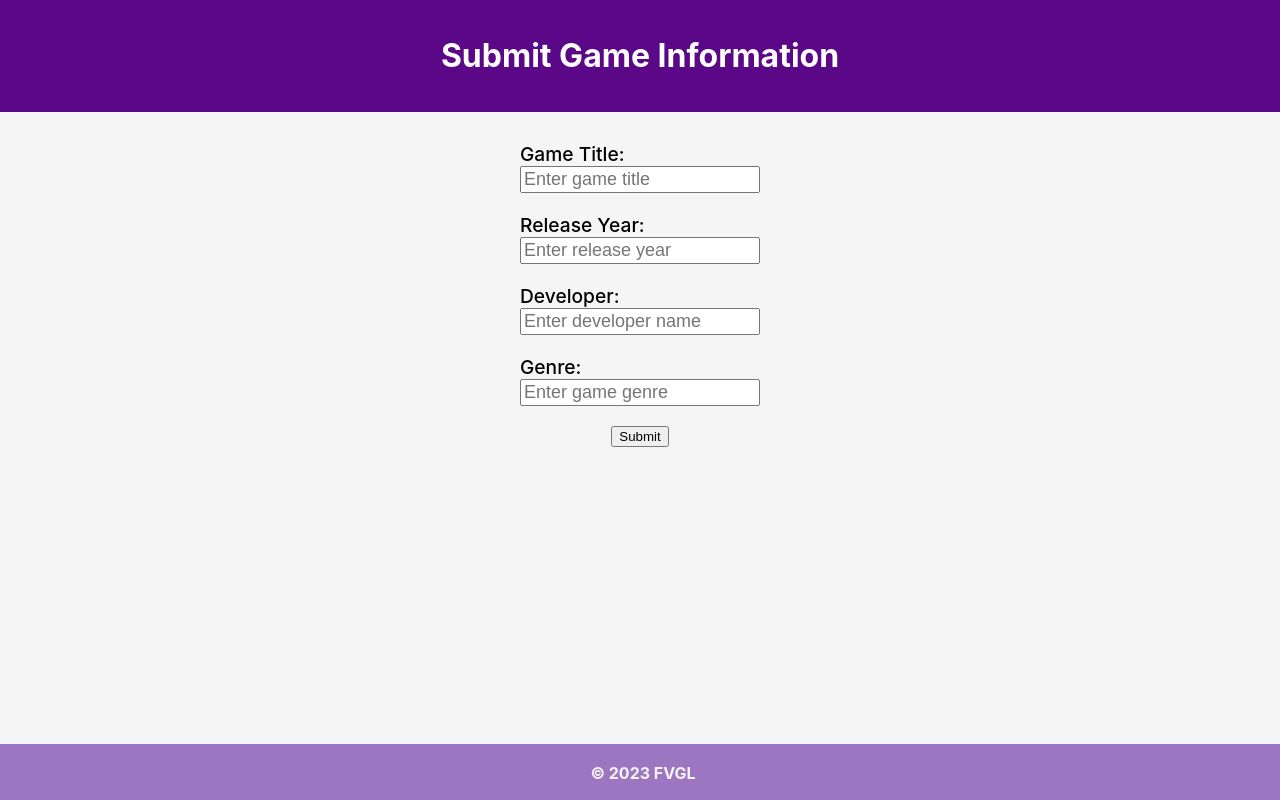
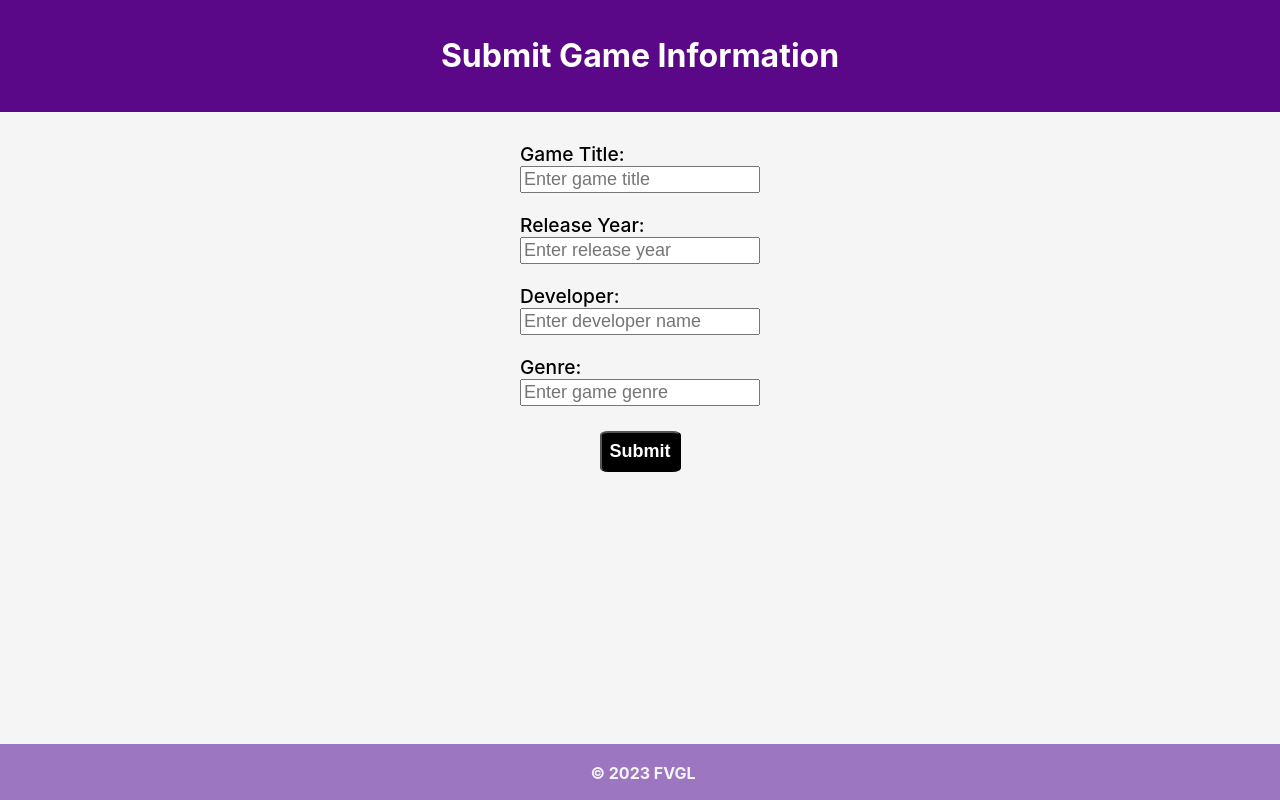
Before and after one commit to nikobatzi1990/fvgl, a React (Create React App) app in the folder client/: page /submission in a window 1280 px wide. Built offline with nearby package versions, Linux system fonts and the light colour scheme.

Commit message:
style: buttons

```diff
--- a/client/src/pages/Homepage.jsx
+++ b/client/src/pages/Homepage.jsx
@@ -54,11 +54,11 @@ function Homepage() {
                 year={game.release_year}
                 genre={game.genre} />
               <Button
-                className='delete__button'
+                className='delete__button button'
                 text="Delete"
                 onClick={ handleDeletion }/>
               <Button
-                className='edit__button'
+                className='edit__button button'
                 text="Edit"
                 onClick={() => navigate(`/${game.id}/edit`)}/>
             </div>
--- a/client/src/pages/Submission.jsx
+++ b/client/src/pages/Submission.jsx
@@ -84,7 +84,7 @@ function Submission() {
           </label>
 
           <Button
-            className="submission__button"
+            className="submission__button button"
             type="submit"
             text="Submit"/>
 
--- a/client/src/styles/Button.css
+++ b/client/src/styles/Button.css
@@ -0,0 +1,15 @@
+.button {
+  margin: 5px;
+  padding: 8px;
+  font-weight: bold;
+  font-size: large;
+  border-radius: 10%;
+  background-color: black;
+  color: white;
+}
+
+.add__game {
+  width: 15%;
+  border-radius: 20px;
+  align-self: center;
+}
```
